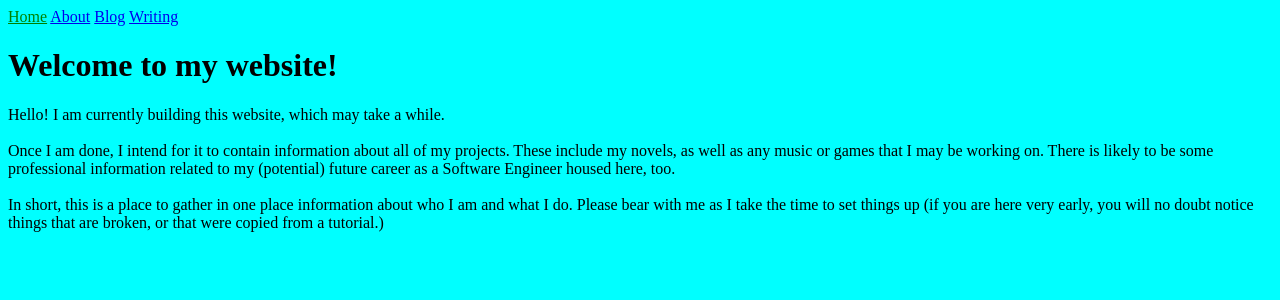
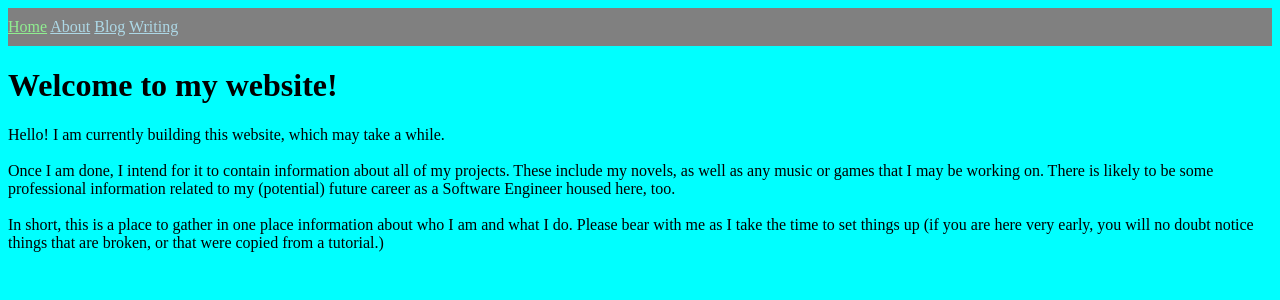
Before and after one commit to sschreyer/sschreyer.github.io, a Jekyll site: the page built from index.html, in a window 1280 px wide. Shown: the top 300 px of the page. Built offline with Jekyll 4.4.1, drawn with Linux system fonts in a browser that asks for light colours.

Commit message:
styled navigation bar

```diff
--- a/_sass/main.scss
+++ b/_sass/main.scss
@@ -1,5 +1,5 @@
 .current_link {
-    color: green;
+    color:lightgreen;
 }
 
 body {
@@ -7,5 +7,13 @@
 }
 
 nav {
-    border: 15px black;
+    background: grey;
+    max-width: 100%;
+    width: 100%;
+    padding-top: 10px;
+    padding-bottom: 10px;
 }
+
+nav a {
+    color: lightblue;
+}
```
